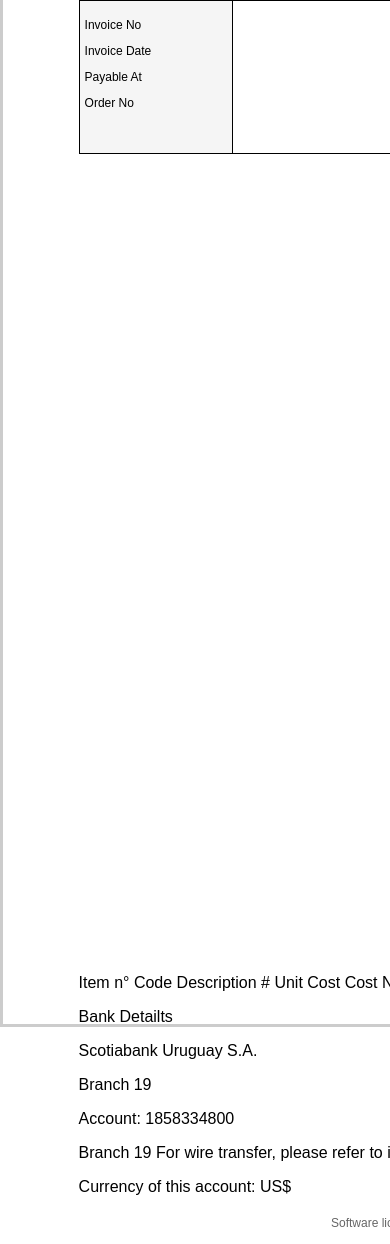
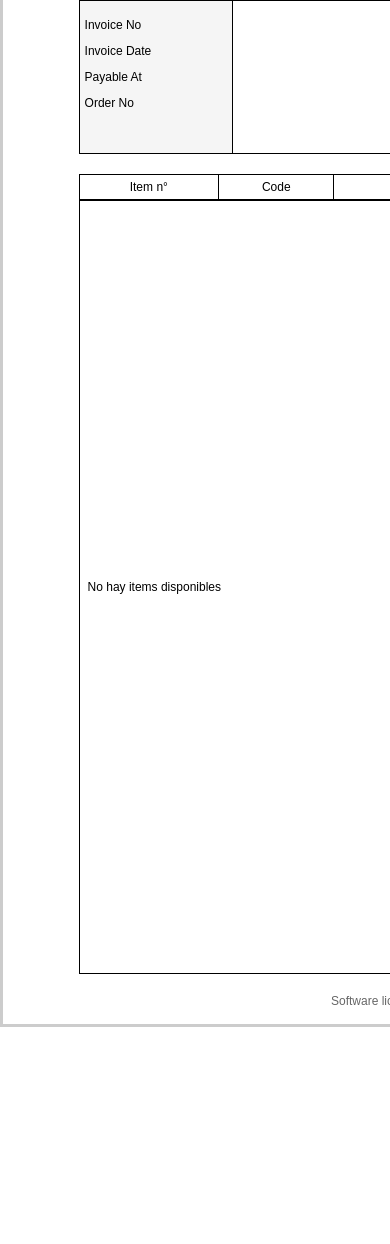
Before and after one commit to fabiliria280802/docs-generate-flask, a Flask app: template templates/invoice.html in a window 390 px wide; the page is wider, and only the part inside the window is pictured. Shown: the part 328-1572 px from the top of that part. After the commit the page ends 1355 px from the top of that part, so only its background shows below. Run offline with Flask 3, Linux system fonts and the light colour scheme; the template is opened without the code that fills it, so the values that code supplies are empty.

Commit message:
fix: tablet spaces

```diff
--- a/templates/invoice.html
+++ b/templates/invoice.html
@@ -203,7 +203,7 @@
         </div>
 
         <!-- Table subtotal -->
-        <table class="table"></table>
+        <table class="table">
             <thead>
                 <tr>
                     <th>Item n°</th>
@@ -239,25 +239,6 @@
             </tbody>
         </table>
 
-        <div class="invoice-end">
-
-        </div>
-
-        <div class="invoice-bank-account">
-            <div class="invoice-bank-account-left">
-                <p>Bank Detailts </p>
-            </div>
-            <div class="invoice-bank-account-center">
-                <p>Scotiabank Uruguay S.A.</p>
-                <p>Branch 19</p>
-                <p></p>
-            </div>
-            <div class="invoice-bank-account-right">
-                <p>Account: 1858334800</p>
-                <p>Branch 19 For wire transfer, please refer to instructions attached</p>
-                <p>Currency of this account: US$</p>
-            </div>
-        </div>
 
         <!-- Footer -->
         <div class="footer">
```
